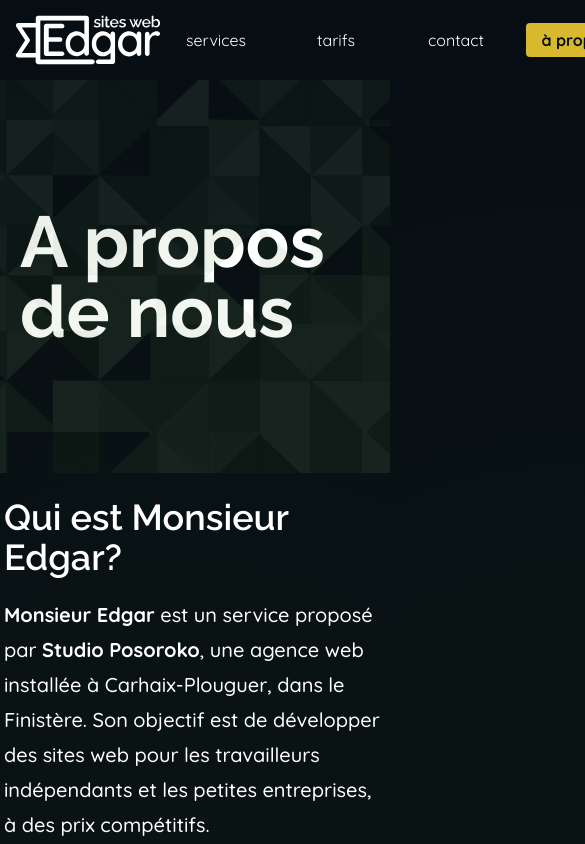
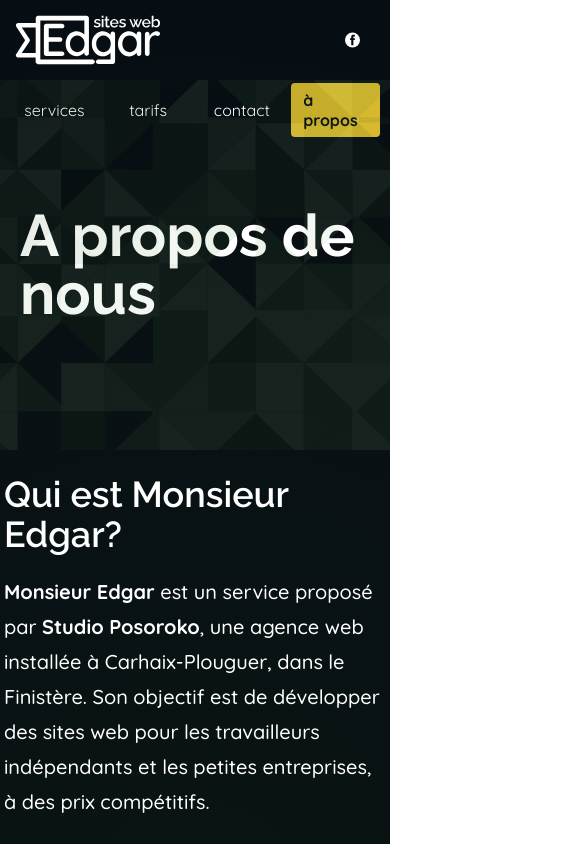
Before and after one commit to Posoroko/Monsieur-Edgar, a Nuxt app: page /a-propos in a window 390 px wide. Shown: the top 844 px of the page, 585 px wide, since content can reach past the window. Built offline with nearby package versions, Linux system fonts and the light colour scheme.

Commit message:
tab format

```diff
--- a/assets/css/fonts.css
+++ b/assets/css/fonts.css
@@ -26,8 +26,8 @@
 
 .headerMainTitle {
     font-family: 'Raleway', sans-serif;
-    font-size: 72px;
-    line-height: 70px;
+    font-size: clamp(50px, 15vw, 72px);
+    line-height: clamp(50px, 15vw, 72px);
 }
 .headerText {
     font-family: 'Quicksand', sans-serif;
--- a/assets/css/main.css
+++ b/assets/css/main.css
@@ -37,7 +37,6 @@ a {
 }
 
 .header {
-    /* height: 60vh; */
     padding: 15vh 20px;
 }
 
--- a/components/Home/HomeHeader/HomeHeaderMain.vue
+++ b/components/Home/HomeHeader/HomeHeaderMain.vue
@@ -12,7 +12,7 @@
                 </p>
             </div>
 
-            <div class="sceneBox absolute top0 right0 centered h100">
+            <div class="sceneBox absolute top0 right0 h100 centered">
                 <img src="/images/home-scene.png" class="homeScene" alt="">
             </div>
         </header>
@@ -28,16 +28,17 @@
     width: min(100%, 700px);
 }
 .homeScene {
-    width: 700px;
+    width: min(700px, 40vw);
 }
-@media (max-width: 600px) {
+@media (max-width: 1099px) {
     .homeScene {
         display: none;
     }
 }
-@media (min-width: 900px) {
+@media (min-width: 1100px) {
     .homeScene {
         display: flex;
     }
 }
+
 </style>
--- a/components/TopBar/topBarMain.vue
+++ b/components/TopBar/topBarMain.vue
@@ -1,15 +1,15 @@
 
 <template>
-    <div class="topBarBox flex justifyBetween">
-        <NuxtLink to="/" class="h100">
+    <div class="topBarBox flex justifyBetween wrap">
+        <NuxtLink to="/" class="flexA h100">
             <WidgetsLogo />
         </NuxtLink>
 
-        <div class="h100 flex alignCenter gap20">
+        <div class="flexB h100 flex alignCenter">
             <TopBarTabBox />
         </div>
 
-        <div class="h100 flex alignCenter">
+        <div class="flexC h100 flex alignCenter">
             <WidgetsSocialBox />
         </div>
     </div>
@@ -21,5 +21,22 @@
     height: 80px;
     padding: 10px;
 }
+@media (max-width: 767px) {
+    .flexA {order: 1;}
+    .flexB {
+        width: 100%;
+        margin-top: 10px;
+        order: 3;
+        display: flex;
+        justify-content: center;
+        gap: 5px;
+    }
+    .flexC {order: 2;}
+}
+@media (min-width: 768px) {
+    .flexA {order: 1;}
+    .flexB {order: 2; gap: 20px;}
+    .flexC {order: 3;}
+}
 
 </style>
--- a/components/Widgets/WidgetsSocial/WidgetsSocialBox.vue
+++ b/components/Widgets/WidgetsSocial/WidgetsSocialBox.vue
@@ -1,8 +1,8 @@
 <template>
     <div class="socialLogosBox h100 flex justifyBetween alignCenter gap20">
         <WidgetsSocialFacebook />
-        <WidgetsSocialFacebook />
-        <WidgetsSocialFacebook />
+        <!-- <WidgetsSocialFacebook /> -->
+        <!-- <WidgetsSocialFacebook /> -->
     </div>
 </template>
 
```
